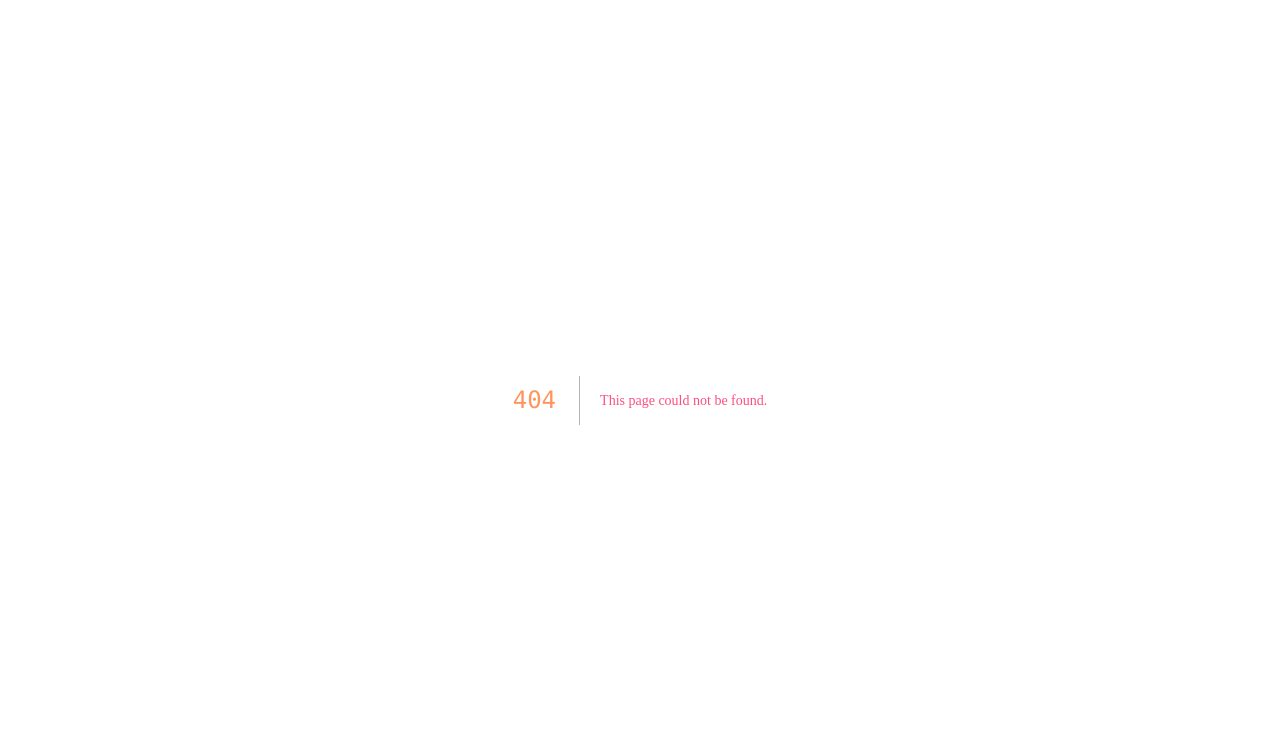
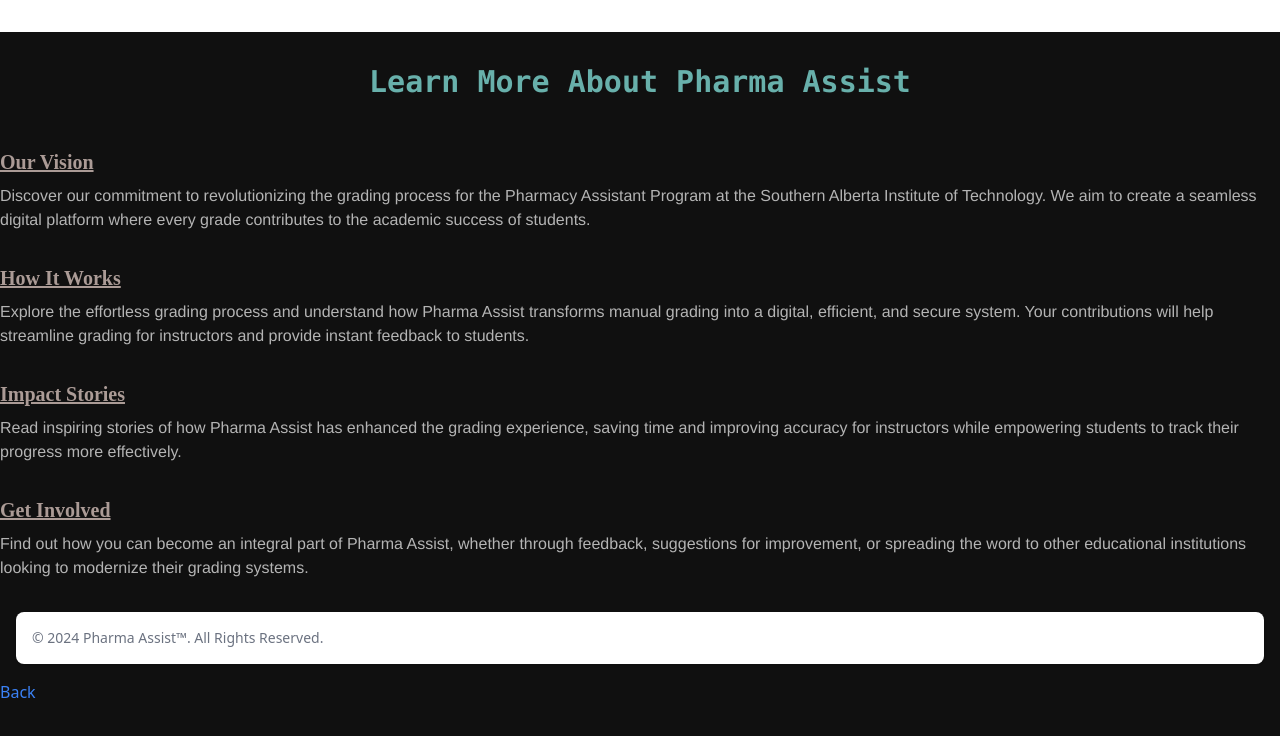
Before and after one commit to JinPlanter/Pharma-Assist, a Next.js app: page /about in a window 1280 px wide. Before the commit this address had no page. Shown: the top 736 px of the page. Built offline with nearby package versions, Linux system fonts and the light colour scheme.

Commit message:
About Us and Footer
Created an about us page and the footer for the home page

```diff
--- /dev/null
+++ b/app/about/page.js
@@ -0,0 +1,77 @@
+import React from "react";
+import Link from "next/link";
+
+export default function About() {
+  return (
+    <>
+      <div className="container mx-auto my-8">
+        <h1 className="text-3xl font-bold mb-4 text-accent">
+          Learn More About Pharma Assist
+        </h1>
+
+        <section className="mb-8">
+          <h2 className="text-xl font-bold mb-2 text-secondary text-decoration-line: underline">
+            Our Vision
+          </h2>
+          <p>
+            Discover our commitment to revolutionizing the grading process for
+            the Pharmacy Assistant Program at the Southern Alberta Institute of
+            Technology. We aim to create a seamless digital platform where every
+            grade contributes to the academic success of students.
+          </p>
+        </section>
+
+        <section className="mb-8">
+          <h2 className="text-xl font-bold mb-2 text-secondary text-decoration-line: underline">
+            How It Works
+          </h2>
+          <p>
+            Explore the effortless grading process and understand how Pharma
+            Assist transforms manual grading into a digital, efficient, and
+            secure system. Your contributions will help streamline grading for
+            instructors and provide instant feedback to students.
+          </p>
+        </section>
+
+        <section className="mb-8">
+          <h2 className="text-xl font-bold mb-2 text-secondary text-decoration-line: underline">
+            Impact Stories
+          </h2>
+          <p>
+            Read inspiring stories of how Pharma Assist has enhanced the grading
+            experience, saving time and improving accuracy for instructors while
+            empowering students to track their progress more effectively.
+          </p>
+        </section>
+
+        <section className="mb-8">
+          <h2 className="text-xl font-bold mb-2 text-secondary text-decoration-line: underline">
+            Get Involved
+          </h2>
+          <p>
+            Find out how you can become an integral part of Pharma Assist,
+            whether through feedback, suggestions for improvement, or spreading
+            the word to other educational institutions looking to modernize
+            their grading systems.
+          </p>
+        </section>
+
+        <footer class="bg-white rounded-lg shadow m-4 dark:bg-gray-800">
+          <div class="w-full mx-auto max-w-screen-xl p-4 md:flex md:items-center md:justify-between">
+            <span class="text-sm text-gray-500 sm:text-center dark:text-gray-400">
+              © 2024{" "}
+              <a href="" class="hover:underline">
+                Pharma Assist™
+              </a>
+              . All Rights Reserved.
+            </span>
+          </div>
+        </footer>
+
+        <Link href="./dashboard" className="text-blue-500 hover:underline">
+          Back
+        </Link>
+      </div>
+    </>
+  );
+}
--- a/app/page.js
+++ b/app/page.js
@@ -51,6 +51,52 @@ export default function Home() {
           </Link>
         </div>
       </div>
+
+      <footer class="bg-white rounded-lg shadow dark:bg-gray-900 m-4">
+        <div class="w-full max-w-screen-xl mx-auto p-4 md:py-8">
+          <div class="sm:flex sm:items-center sm:justify-between">
+            <a
+              href="https://flowbite.com/"
+              class="flex items-center mb-4 sm:mb-0 space-x-3 rtl:space-x-reverse"
+            >
+              <img src="" class="h-8" alt="" />
+              <span class="self-center text-2xl font-semibold whitespace-nowrap dark:text-white">
+                Pharma Assist
+              </span>
+            </a>
+            <ul class="flex flex-wrap items-center mb-6 text-sm font-medium text-gray-500 sm:mb-0 dark:text-gray-400">
+              <li>
+                <a href="./about" class="hover:underline me-4 md:me-6">
+                  About
+                </a>
+              </li>
+              <li>
+                <a href="#" class="hover:underline me-4 md:me-6">
+                  Privacy Policy
+                </a>
+              </li>
+              <li>
+                <a href="#" class="hover:underline me-4 md:me-6">
+                  Licensing
+                </a>
+              </li>
+              <li>
+                <a href="#" class="hover:underline">
+                  Contact
+                </a>
+              </li>
+            </ul>
+          </div>
+          <hr class="my-6 border-gray-200 sm:mx-auto dark:border-gray-700 lg:my-8" />
+          <span class="block text-sm text-gray-500 sm:text-center dark:text-gray-400">
+            © 2024{" "}
+            <a href="" class="hover:underline">
+              Pharma Assist™
+            </a>
+            . All Rights Reserved.
+          </span>
+        </div>
+      </footer>
     </section>
   );
 }
```
